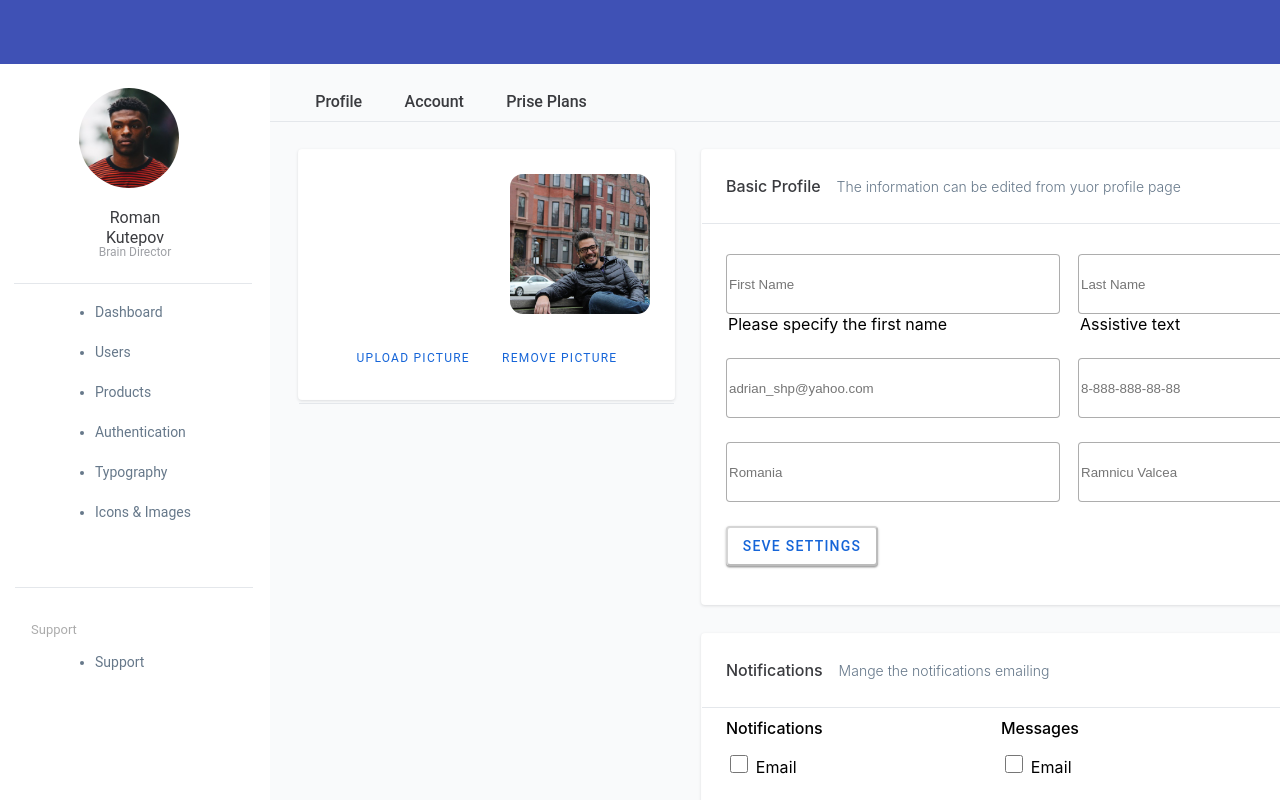
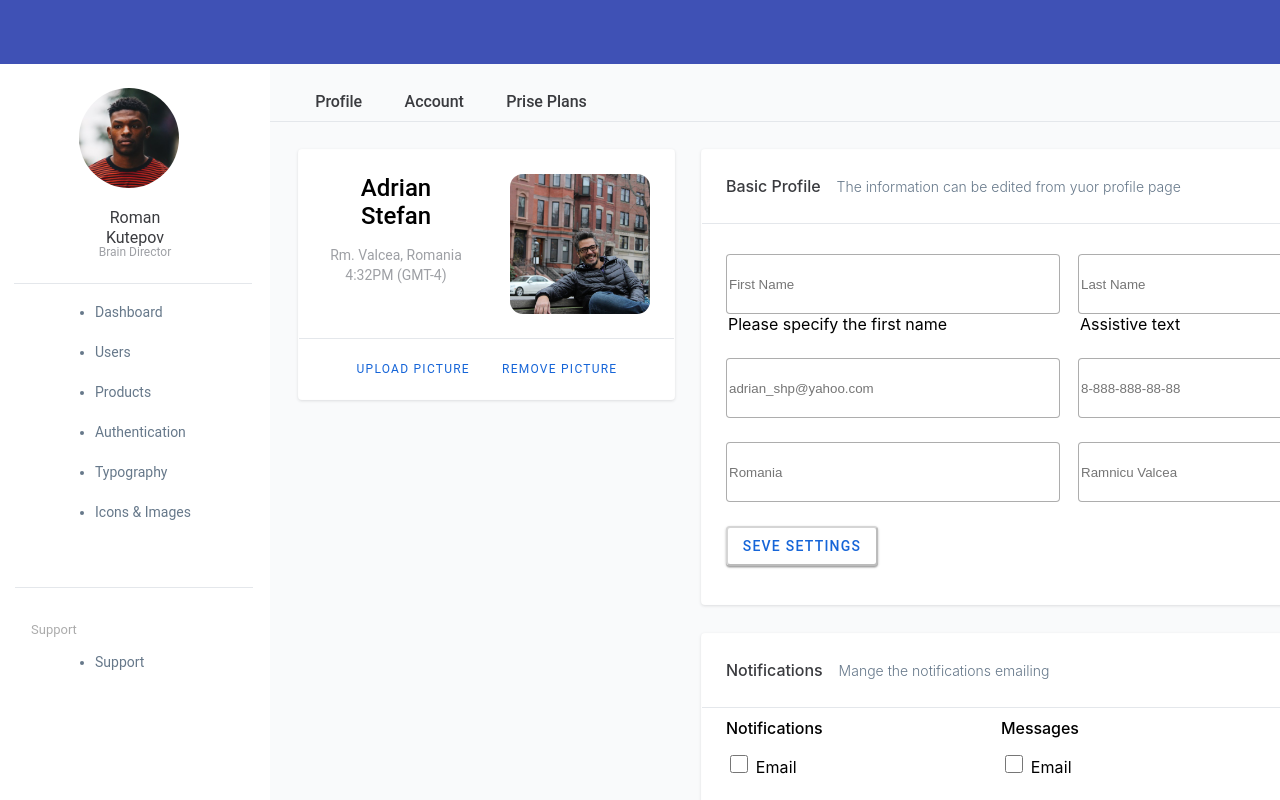
Before and after one commit to Sergey-Loboda87/test, a React (Create React App) app: page / in a window 1280 px wide. Shown: the top 800 px of the page. Built offline with nearby package versions, Linux system fonts and the light colour scheme.

Commit message:
Верстка окна Inform

```diff
--- a/src/components/Profile/PortletBasicProfile/BasicProfile.module.css
+++ b/src/components/Profile/PortletBasicProfile/BasicProfile.module.css
@@ -80,7 +80,6 @@
     border: 1px solid rgba(0, 0, 0, 0.32);
     border-radius: 4px;
 }
-
 .contain_error{
     font-size: medium;
     color: red;
--- a/src/components/Profile/PortletInform/PortletInform.jsx
+++ b/src/components/Profile/PortletInform/PortletInform.jsx
@@ -7,14 +7,23 @@ const PortletInform = () => {
   return (
     <div className={style.item_container}>
       <div className={style.inform}>
-        <div>
+        <div className={style.informItems}>
+        <div className={style.personName}>
+          Adrian Stefan
+        </div>
+        <div className={style.geolocation}>
+          Rm. Valcea, Romania <wbr />
+          4:32PM (GMT-4)
+        </div>
+        </div>
+        <div className={style.avatar}>
           <img src={ava} alt="" />
         </div>
       </div>
       <div className={style.footer}>
         <div className={style.footerItems}>
-        <button>UPLOAD PICTURE</button>
-        <button>REMOVE PICTURE</button>
+          <button>UPLOAD PICTURE</button>
+          <button>REMOVE PICTURE</button>
         </div>
       </div>
     </div>
--- a/src/components/Profile/PortletInform/PortletInform.module.css
+++ b/src/components/Profile/PortletInform/PortletInform.module.css
@@ -8,29 +8,55 @@
     border-radius: 4px;
 }
 .inform{
+    display: grid;
     height: 188px;
+    grid-template-columns: 1fr 1fr;
 }
-.inform::after{
+.informItems{
+    width: 146px;
+    height: 78px;
+    margin: 24px 0 0 24px;
+}
+.avatar{
+    margin: 24px auto;
+}
+.inform img{
+    height: 140px;
+    width: 140px;
+    border-radius: 13px;
+}
+.personName{
+    font-family: Roboto;
+    font-size: 24px;
+    font-style: normal;
+    font-weight: 500;
+    line-height: 28px;
+    text-align: center;
+
+}
+.geolocation{
+    font-family: Roboto;
+    font-size: 14px;
+    font-style: normal;
+    font-weight: 400;
+    line-height: 20px;
+    text-align: center;
+    color:rgba(158, 160, 165, 1);
+    margin: 15px auto;
+}
+.footer{
+    height: 60px;
+}
+.footer::before{
     content: "";
     display: block;
     height: 1px;
     background: #E4E7EB;
 }
-.inform img{
-    height: 140px;
-    width: 140px;
-    left: 214px;
-    top: 26px;
-    border-radius: 13px;
-    margin: 24px 24px 85px 211px;
-}
-.footer{
-    height: 60px;
-}
 .footerItems{
     display: flex;
     justify-content: space-between;
-    margin: 0 41px 0 41px;
+    margin: 10px 41px 0 41px;
 }
 .footer button{
     height: 40px;
```
